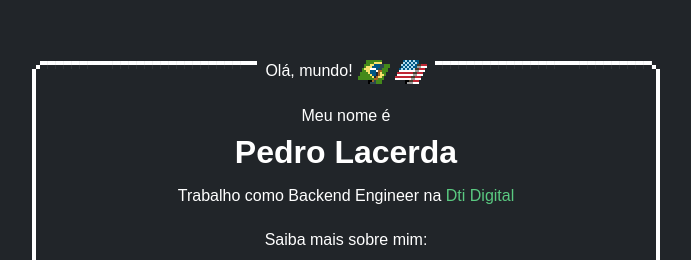
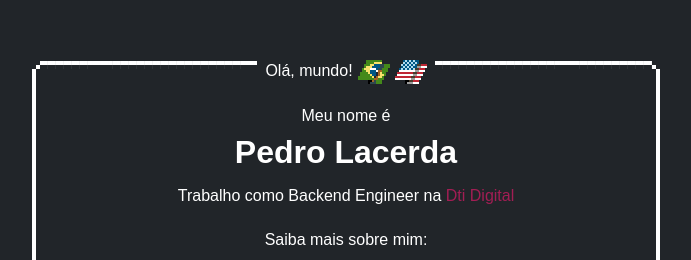
Before and after one commit to pedro-l9/personalSite, a React (Create React App) app: page / in a window 1280 px wide. Shown: the part 195-455 px from the top of the page, without its empty margins (294-985 px from the left). Built offline with nearby package versions, Linux system fonts and the light colour scheme; a web font is replaced by a local one.

Commit message:
Corrige cor da empresa

```diff
--- a/src/components/PresentationCard/PresentationCard.css
+++ b/src/components/PresentationCard/PresentationCard.css
@@ -47,8 +47,8 @@
   align-items: left;
 }
 
-#dito a {
-  color: #5ac981;
+#dti a {
+  color: #a21e54;
   text-decoration: none;
 }
 
--- a/src/components/PresentationCard/PresentationCard.tsx
+++ b/src/components/PresentationCard/PresentationCard.tsx
@@ -68,12 +68,12 @@ function PresentationCard(props: PresentationCardProps) {
           <h1>Pedro Lacerda</h1>{" "}
           <span>
             {t("backendEngineer")}
-            <span id="dito">
+            <span id="dti">
               <a
                 href="https://dtidigital.com.br/"
                 target="_blank"
                 rel="noopener noreferrer"
-                onClick={() => logEvent("dito-access")}
+                onClick={() => logEvent("dti-access")}
               >
                 Dti Digital
               </a>
```
